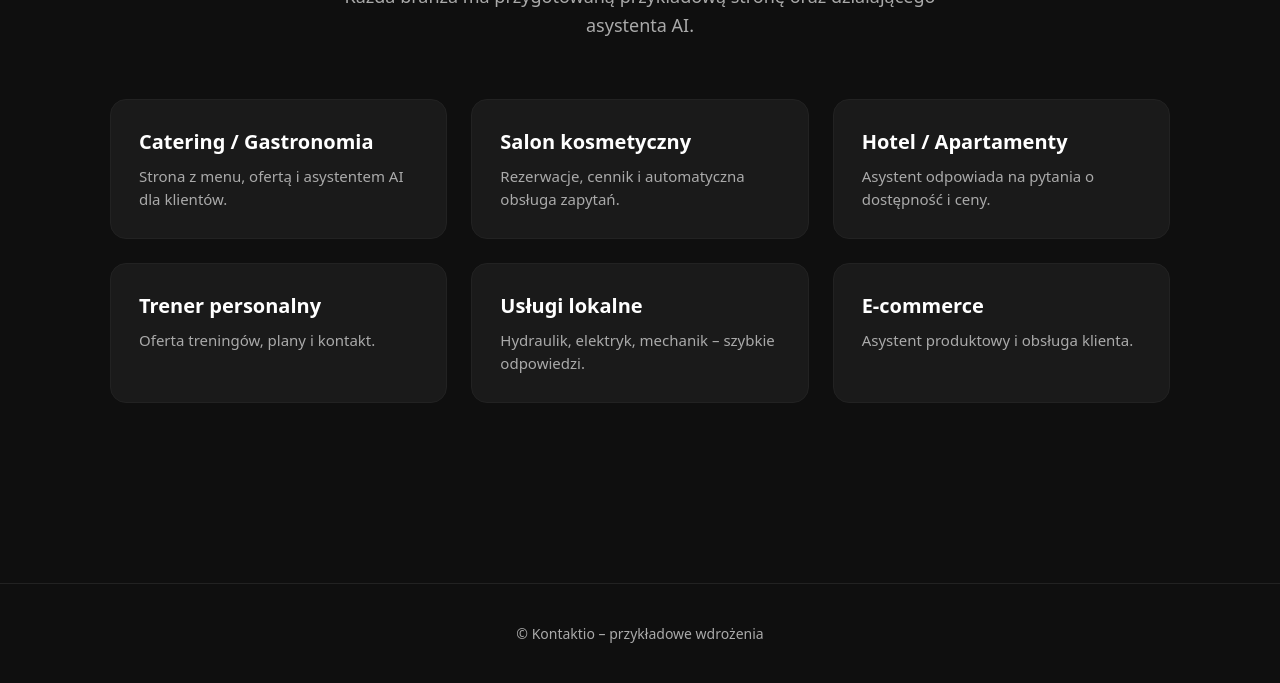
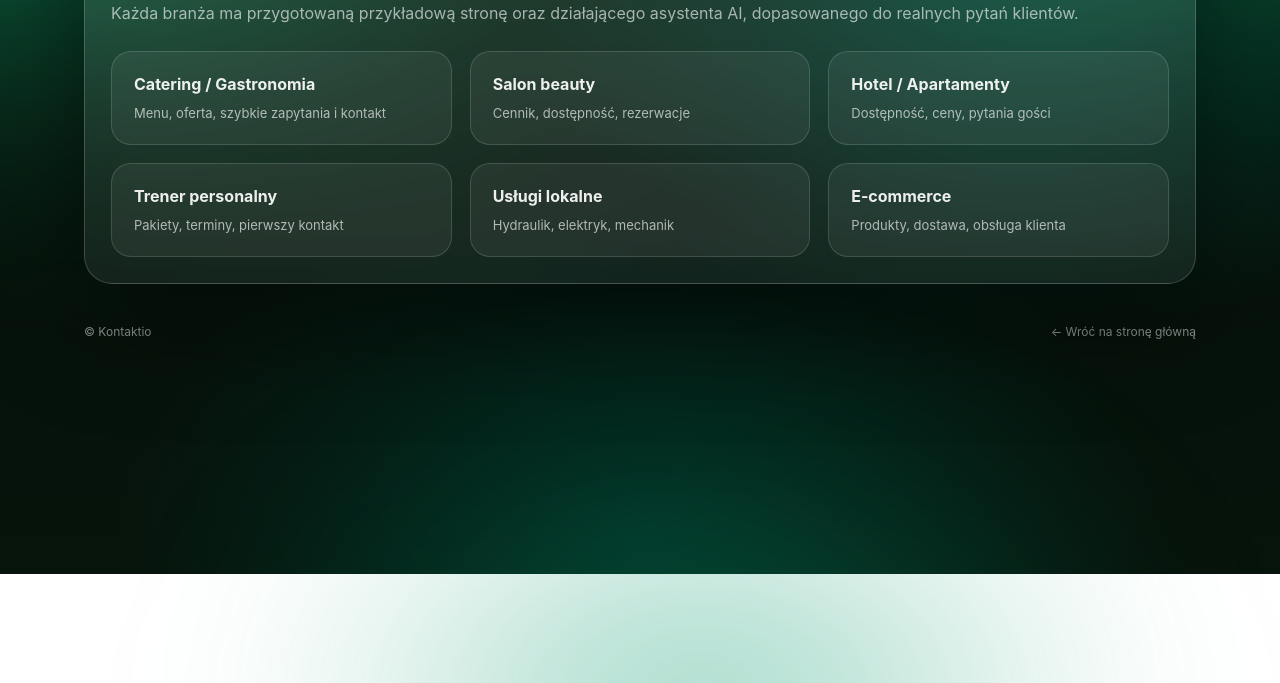
Before and after one commit to bafish123/DEMO-, a plain HTML site: page branze.html in a window 1280 px wide. Shown: the part 226-909 px from the top of the page. After the commit the page ends 800 px from the top, so only its background shows below. Drawn offline with Linux system fonts and the light colour scheme.

Commit message:
Update branze.html

```diff
--- a/branze.html
+++ b/branze.html
@@ -2,169 +2,222 @@
 <html lang="pl">
 <head>
 <meta charset="UTF-8" />
-  <title>Kontaktio – Przykładowe branże</title>
+<title>Kontaktio — Branże i przykładowe wdrożenia</title>
 <meta name="viewport" content="width=device-width, initial-scale=1.0" />
-  <meta name="description" content="Zobacz przykładowe strony dla różnych branż – każda z działającym asystentem AI od Kontaktio." />
+<meta name="theme-color" content="#07140c" />
+<meta name="color-scheme" content="dark light" />
+
 <style>
-    :root {
-      --bg: #0f0f0f;
-      --card: #1a1a1a;
-      --card-hover: #1f1f1f;
-      --text: #fff;
-      --text-soft: #aaa;
-      --accent: #00b2ff;
+:root{
+  --bg0:#050f0a;
+  --bg1:#07140c;
+
+  --glass: rgba(255,255,255,.08);
+  --stroke: rgba(255,255,255,.18);
+  --txt: rgba(255,255,255,.92);
+  --muted: rgba(255,255,255,.62);
+
+  --shadow: 0 28px 110px rgba(0,0,0,.55);
+  --radius: 28px;
+  --ease: cubic-bezier(.2,.9,.2,1);
+
+  --k-accent:#10b981;
+  --k-accent2:#22c55e;
+
+  --max:1160px;
 }
 
-    * {
-      box-sizing: border-box;
+*{box-sizing:border-box}
+html,body{height:100%}
+body{
+  margin:0;
+  font-family:-apple-system,BlinkMacSystemFont,"SF Pro Display",system-ui;
+  color:var(--txt);
+  background:
+    radial-gradient(1200px 900px at 20% 10%, #0b3a24 0%, transparent 55%),
+    radial-gradient(900px 700px at 80% 18%, #064e3b 0%, transparent 60%),
+    radial-gradient(900px 600px at 50% 95%, #022c22 0%, transparent 58%),
+    linear-gradient(180deg,var(--bg0),var(--bg1));
+  overflow-x:hidden;
 }
 
-    body {
-      margin: 0;
-      font-family: system-ui, -apple-system, BlinkMacSystemFont, "Segoe UI", sans-serif;
-      background: var(--bg);
-      color: var(--text);
+a{color:inherit;text-decoration:none}
+
+/* Aurora */
+.aurora{
+  position:fixed;
+  inset:-35%;
+  z-index:-4;
+  filter:blur(96px);
+  background:
+    radial-gradient(36% 30% at 20% 26%, rgba(16,185,129,.55), transparent 62%),
+    radial-gradient(36% 30% at 82% 20%, rgba(34,197,94,.55), transparent 60%),
+    radial-gradient(32% 30% at 52% 86%, rgba(5,150,105,.45), transparent 62%);
+  animation:auroraFloat 18s var(--ease) infinite alternate;
+}
+@keyframes auroraFloat{
+  from{transform:translate(-1%,-1%) scale(1.02)}
+  to{transform:translate(1%,1%) scale(1.06)}
 }
 
-    a {
-      color: inherit;
-      text-decoration: none;
+/* Glow cursor */
+.glow{
+  position:fixed;
+  width:780px;height:780px;
+  border-radius:999px;
+  pointer-events:none;
+  z-index:-2;
+  background:radial-gradient(circle,rgba(255,255,255,.12),transparent 56%);
+  transform:translate(-9999px,-9999px);
+  opacity:0;
+}
+@media(hover:hover){
+  body:hover .glow{opacity:1}
 }
 
-    .container {
-      max-width: 1100px;
-      margin: 0 auto;
-      padding: 0 20px;
+/* Layout */
+.wrap{
+  max-width:var(--max);
+  margin:0 auto;
+  padding:80px 24px 160px;
 }
 
-    section {
-      padding: 100px 0;
+/* Card */
+.card{
+  border-radius:var(--radius);
+  background:linear-gradient(180deg,rgba(255,255,255,.11),rgba(255,255,255,.06));
+  border:1px solid var(--stroke);
+  backdrop-filter:blur(18px);
+  box-shadow:var(--shadow);
+  padding:26px;
+  margin-top:26px;
 }
 
-    h1 {
-      font-size: 42px;
-      margin-bottom: 16px;
-      text-align: center;
+/* Headings */
+h1{
+  font-size:clamp(36px,5vw,64px);
+  letter-spacing:-.04em;
+  margin:0 0 12px;
+}
+p{color:var(--muted);line-height:1.7}
+
+/* Grid */
+.grid{
+  display:grid;
+  grid-template-columns:repeat(auto-fit,minmax(260px,1fr));
+  gap:18px;
+  margin-top:24px;
 }
 
-    p.subtitle {
-      font-size: 18px;
-      color: var(--text-soft);
-      text-align: center;
-      max-width: 640px;
-      margin: 0 auto 60px;
-      line-height: 1.6;
+/* Industry card */
+.industry{
+  padding:22px;
+  border-radius:20px;
+  border:1px solid rgba(255,255,255,.14);
+  background:rgba(255,255,255,.06);
+  transition:.35s var(--ease);
+}
+.industry:hover{
+  transform:translateY(-4px);
+  background:rgba(255,255,255,.08);
+  border-color:rgba(255,255,255,.22);
+}
+.industry h3{
+  margin:0 0 8px;
+  font-size:16px;
+}
+.industry span{
+  font-size:13px;
+  color:rgba(255,255,255,.65);
 }
 
-    .industries-grid {
-      display: grid;
-      grid-template-columns: repeat(auto-fit, minmax(260px, 1fr));
-      gap: 24px;
+/* Reveal */
+.reveal{opacity:0;transform:translateY(14px);transition:.8s var(--ease)}
+.reveal.on{opacity:1;transform:none}
+
+/* Footer */
+footer{
+  margin-top:40px;
+  display:flex;
+  justify-content:space-between;
+  font-size:12px;
+  color:rgba(255,255,255,.55);
 }
 
-    .industry-card {
-      padding: 28px;
-      border-radius: 16px;
-      background: var(--card);
-      border: 1px solid #222;
-      transition: 0.2s ease;
-    }
-
-    .industry-card:hover {
-      transform: translateY(-4px);
-      background: var(--card-hover);
-      border-color: #333;
-    }
-
-    .industry-card h3 {
-      margin: 0 0 10px;
-      font-size: 20px;
-      font-weight: 600;
-    }
-
-    .industry-card p {
-      margin: 0;
-      font-size: 15px;
-      color: var(--text-soft);
-      line-height: 1.5;
-    }
-
-    footer {
-      padding: 40px 0;
-      text-align: center;
-      font-size: 14px;
-      color: var(--text-soft);
-      border-top: 1px solid #222;
-      margin-top: 80px;
-    }
-
-    @media (max-width: 720px) {
-      h1 {
-        font-size: 32px;
-      }
-
-      p.subtitle {
-        font-size: 16px;
-      }
-
-      .industry-card {
-        padding: 22px;
-      }
-
-      .industry-card h3 {
-        font-size: 18px;
-      }
-
-      .industry-card p {
-        font-size: 14px;
-      }
+/* Responsive */
+@media(max-width:720px){
+  .wrap{padding:64px 16px 140px}
 }
 </style>
 </head>
+
 <body>
+<div class="aurora"></div>
+<div class="glow" id="glow"></div>
 
-  <section>
-    <div class="container">
+<div class="wrap">
+
+<section class="card reveal">
 <h1>Wybierz branżę</h1>
-      <p class="subtitle">Każda branża ma przygotowaną przykładową stronę oraz działającego asystenta AI.</p>
+<p>
+Każda branża ma przygotowaną przykładową stronę oraz działającego asystenta AI,
+dopasowanego do realnych pytań klientów.
+</p>
 
-      <div class="industries-grid">
-        <a href="https://catering.kontaktio.pl" class="industry-card">
+<div class="grid">
+<a href="https://catering.kontaktio.pl" class="industry">
 <h3>Catering / Gastronomia</h3>
-          <p>Strona z menu, ofertą i asystentem AI dla klientów.</p>
+<span>Menu, oferta, szybkie zapytania i kontakt</span>
 </a>
 
-        <a href="#" class="industry-card">
-          <h3>Salon kosmetyczny</h3>
-          <p>Rezerwacje, cennik i automatyczna obsługa zapytań.</p>
-        </a>
+<div class="industry">
+<h3>Salon beauty</h3>
+<span>Cennik, dostępność, rezerwacje</span>
+</div>
 
-        <a href="#" class="industry-card">
+<div class="industry">
 <h3>Hotel / Apartamenty</h3>
-          <p>Asystent odpowiada na pytania o dostępność i ceny.</p>
-        </a>
+<span>Dostępność, ceny, pytania gości</span>
+</div>
 
-        <a href="#" class="industry-card">
+<div class="industry">
 <h3>Trener personalny</h3>
-          <p>Oferta treningów, plany i kontakt.</p>
-        </a>
+<span>Pakiety, terminy, pierwszy kontakt</span>
+</div>
 
-        <a href="#" class="industry-card">
+<div class="industry">
 <h3>Usługi lokalne</h3>
-          <p>Hydraulik, elektryk, mechanik – szybkie odpowiedzi.</p>
-        </a>
+<span>Hydraulik, elektryk, mechanik</span>
+</div>
 
-        <a href="#" class="industry-card">
+<div class="industry">
 <h3>E‑commerce</h3>
-          <p>Asystent produktowy i obsługa klienta.</p>
-        </a>
+<span>Produkty, dostawa, obsługa klienta</span>
 </div>
 </div>
 </section>
 
 <footer>
-    © Kontaktio – przykładowe wdrożenia
+<div>© Kontaktio</div>
+<div><a href="index.html">← Wróć na stronę główną</a></div>
 </footer>
 
+</div>
+
+<script>
+/* Reveal */
+const io=new IntersectionObserver(e=>{
+e.forEach(x=>x.isIntersecting&&x.target.classList.add("on"))
+},{threshold:.12});
+document.querySelectorAll(".reveal").forEach(el=>io.observe(el));
+
+/* Glow cursor */
+const glow=document.getElementById("glow");
+if(window.matchMedia("(hover:hover)").matches){
+window.addEventListener("mousemove",e=>{
+glow.style.transform=`translate(${e.clientX-390}px,${e.clientY-390}px)`
+});
+}
+</script>
 </body>
 </html>
```
Lines whose indentation alone changed are shown as unchanged.
